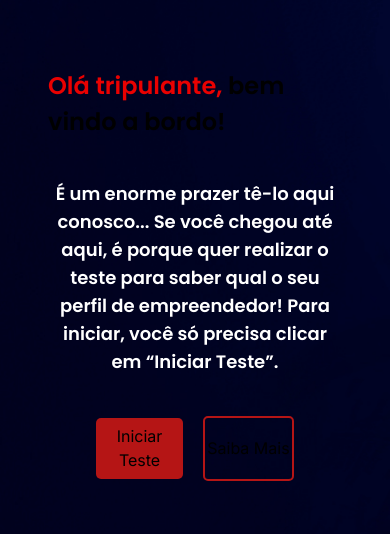
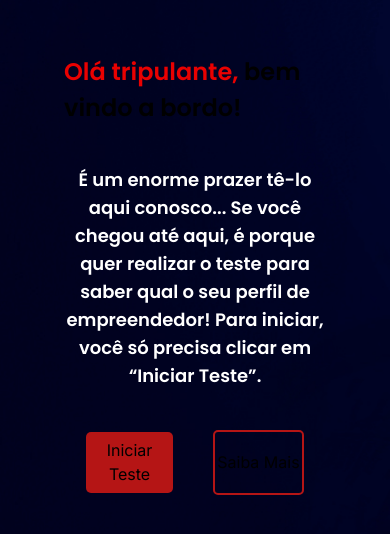
Before and after one commit to Rrissoli/quizFreelaCarlos, a Next.js app: page / in a window 390 px wide. Shown: the part 148-682 px from the top of the page. Built offline with nearby package versions, Linux system fonts and the light colour scheme.

Commit message:
centralizacao e espacamento

```diff
--- a/app/page.module.css
+++ b/app/page.module.css
@@ -5,6 +5,7 @@
   flex-direction: column;
   justify-content: center;
   align-items: center;
+
   padding: 6rem;
   min-height: 100vh;
   background-image: url("/assets/background-quiz.png");
@@ -70,12 +71,12 @@
   display: flex;
   justify-content: center;
   align-items: center;
-  gap: 20px;
+  gap: 40px;
 }
-@media (max-width: 600px) {
+@media (max-width: 720px) {
   .main {
 
-    padding: 3rem;
+    padding: 4rem;
   }
 
   .titulo {
```
